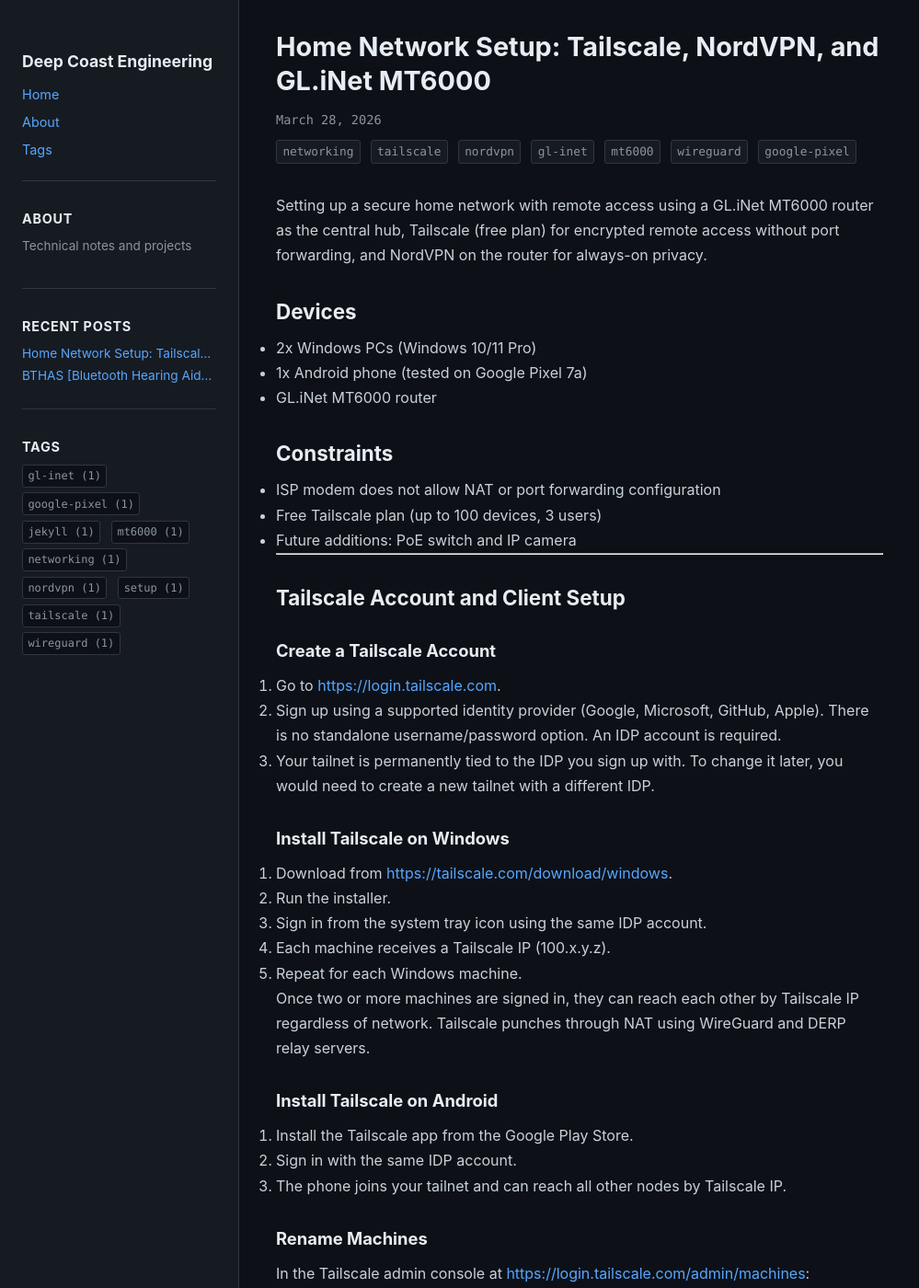
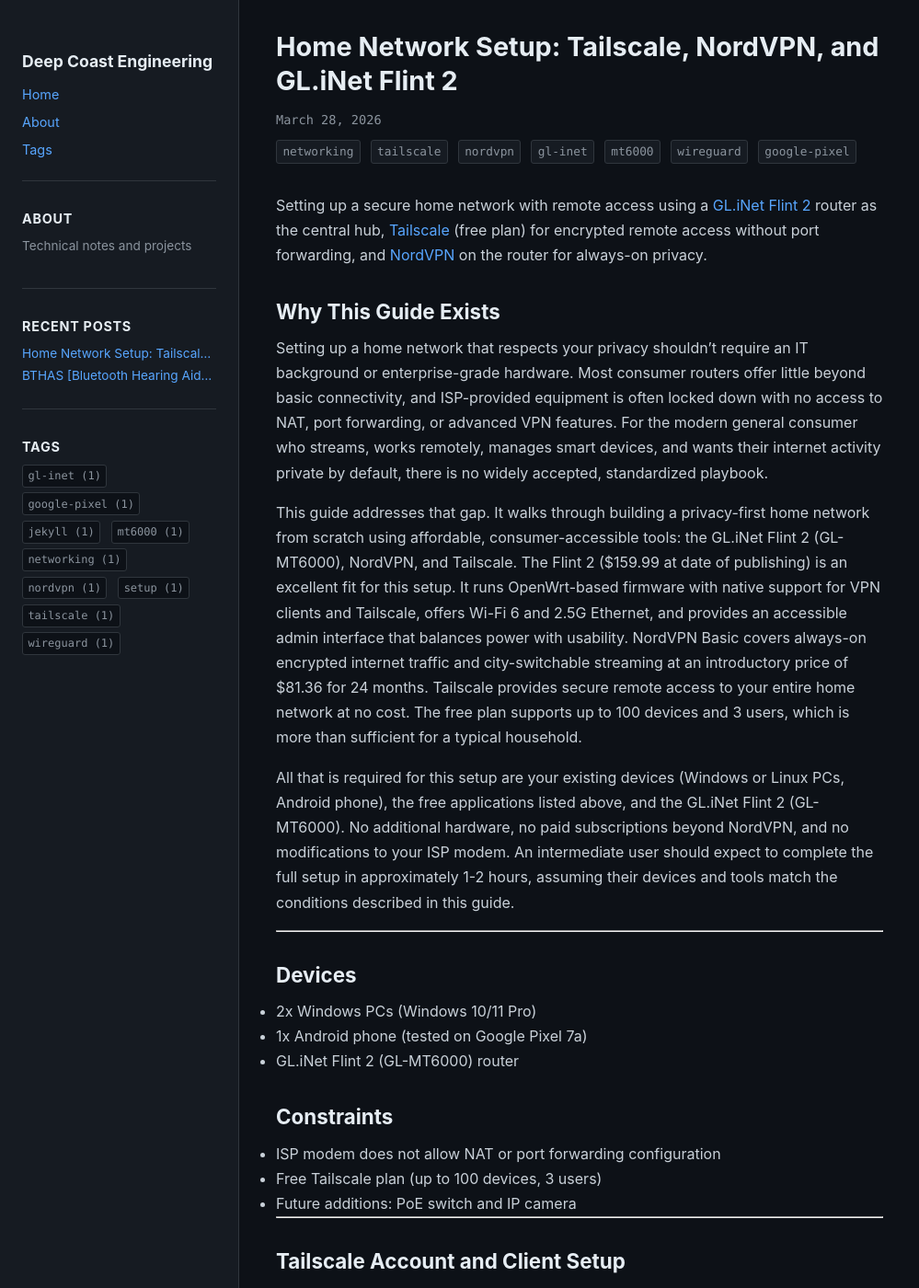
Before and after one commit to deep-coast-eng/deep-coast-eng.github.io, a Jekyll site: the page built from _posts/2026-03-28-home-network-tailscale-nordvpn-mt6000.md, in a window 1280 px wide and 1400 px high. Shown: the whole window at 92% size, without its empty margins (0-999 px from the left). Built offline with Jekyll 4.4.1, drawn with Linux system fonts in a browser that asks for light colours; some of the changed text lies outside the part shown.

Commit message:
Update 2026-03-28-home-network-tailscale-nordvpn-mt6000.md

```diff
--- a/_posts/2026-03-28-home-network-tailscale-nordvpn-mt6000.md
+++ b/_posts/2026-03-28-home-network-tailscale-nordvpn-mt6000.md
@@ -1,17 +1,27 @@
 ---
 layout: post
-title: "Home Network Setup: Tailscale, NordVPN, and GL.iNet MT6000"
+title: "Home Network Setup: Tailscale, NordVPN, and GL.iNet Flint 2"
 date: 2026-03-28
 tags: [networking, tailscale, nordvpn, gl-inet, mt6000, wireguard, google-pixel]
 ---
 
-Setting up a secure home network with remote access using a GL.iNet MT6000 router as the central hub, Tailscale (free plan) for encrypted remote access without port forwarding, and NordVPN on the router for always-on privacy.
+Setting up a secure home network with remote access using a [GL.iNet Flint 2](https://store-us.gl-inet.com/products/flint-2-gl-mt6000-wi-fi-6-high-performance-home-router) router as the central hub, [Tailscale](https://tailscale.com/) (free plan) for encrypted remote access without port forwarding, and [NordVPN](https://nordvpn.com/) on the router for always-on privacy.
+
+## Why This Guide Exists
+
+Setting up a home network that respects your privacy shouldn't require an IT background or enterprise-grade hardware. Most consumer routers offer little beyond basic connectivity, and ISP-provided equipment is often locked down with no access to NAT, port forwarding, or advanced VPN features. For the modern general consumer who streams, works remotely, manages smart devices, and wants their internet activity private by default, there is no widely accepted, standardized playbook.
+
+This guide addresses that gap. It walks through building a privacy-first home network from scratch using affordable, consumer-accessible tools: the GL.iNet Flint 2 (GL-MT6000), NordVPN, and Tailscale. The Flint 2 ($159.99 at date of publishing) is an excellent fit for this setup. It runs OpenWrt-based firmware with native support for VPN clients and Tailscale, offers Wi-Fi 6 and 2.5G Ethernet, and provides an accessible admin interface that balances power with usability. NordVPN Basic covers always-on encrypted internet traffic and city-switchable streaming at an introductory price of $81.36 for 24 months. Tailscale provides secure remote access to your entire home network at no cost. The free plan supports up to 100 devices and 3 users, which is more than sufficient for a typical household.
+
+All that is required for this setup are your existing devices (Windows or Linux PCs, Android phone), the free applications listed above, and the GL.iNet Flint 2 (GL-MT6000). No additional hardware, no paid subscriptions beyond NordVPN, and no modifications to your ISP modem. An intermediate user should expect to complete the full setup in approximately 1-2 hours, assuming their devices and tools match the conditions described in this guide.
+
+---
 
 ## Devices
 
 - 2x Windows PCs (Windows 10/11 Pro)
 - 1x Android phone (tested on Google Pixel 7a)
-- GL.iNet MT6000 router
+- GL.iNet Flint 2 (GL-MT6000) router
 
 ## Constraints
 
@@ -57,7 +67,7 @@
 
 ---
 
-## MT6000 as Tailscale Subnet Router
+## Flint 2 as Tailscale Subnet Router
 
 The subnet router lets any Tailscale node reach devices on your home LAN (192.168.8.x) without installing Tailscale on those devices. This is critical for IP cameras, PoE devices, and anything that cannot run Tailscale.
 
@@ -71,7 +81,7 @@
 
 ### Approve the Subnet Route
 
-1. Go to the Tailscale admin console and click your MT6000 in the machine list.
+1. Go to the Tailscale admin console and click your Flint 2 in the machine list.
 2. Click **Machine settings > Edit route settings** (near the bottom of the dropdown).
 3. You should see `192.168.8.0/24` listed. Approve it.
 
@@ -91,13 +101,13 @@
 3. Navigate to `192.168.8.1` in a browser.
 4. If the router admin panel loads, subnet routing is working.
 5. If it times out or refuses to connect, check the following:
-   - Confirm the subnet route (`192.168.8.0/24`) is approved in the Tailscale admin console under your MT6000's route settings.
+   - Confirm the subnet route (`192.168.8.0/24`) is approved in the Tailscale admin console under your Flint 2's route settings.
    - Confirm Tailscale is enabled and connected on both the router and the phone.
    - Confirm the phone is actually on cellular, not WiFi. If it is on the same LAN, the test proves nothing.
 
 ---
 
-## NordVPN on the MT6000
+## NordVPN on the Flint 2
 
 Running NordVPN on the router protects all LAN traffic by default without installing the app on every device.
 
@@ -143,7 +153,7 @@
 
 ## Tailscale and NordVPN Coexistence
 
-Both services run simultaneously on the MT6000 in Global Mode. Tailscale operates at a different network layer and maintains connectivity for remote access while NordVPN handles all internet-bound traffic.
+Both services run simultaneously on the Flint 2 in Global Mode. Tailscale operates at a different network layer and maintains connectivity for remote access while NordVPN handles all internet-bound traffic.
 
 Default state: Router VPN always on (Global Mode). Tailscale always on.
 
@@ -162,7 +172,7 @@
 
 When adding a PoE switch and camera to the LAN:
 
-- Connect the PoE switch to the MT6000.
+- Connect the PoE switch to the Flint 2.
 - The camera gets a LAN IP (e.g., 192.168.8.50).
 - With the subnet route approved in Tailscale, the camera is reachable from any Tailscale node remotely. No additional configuration needed.
 
```
